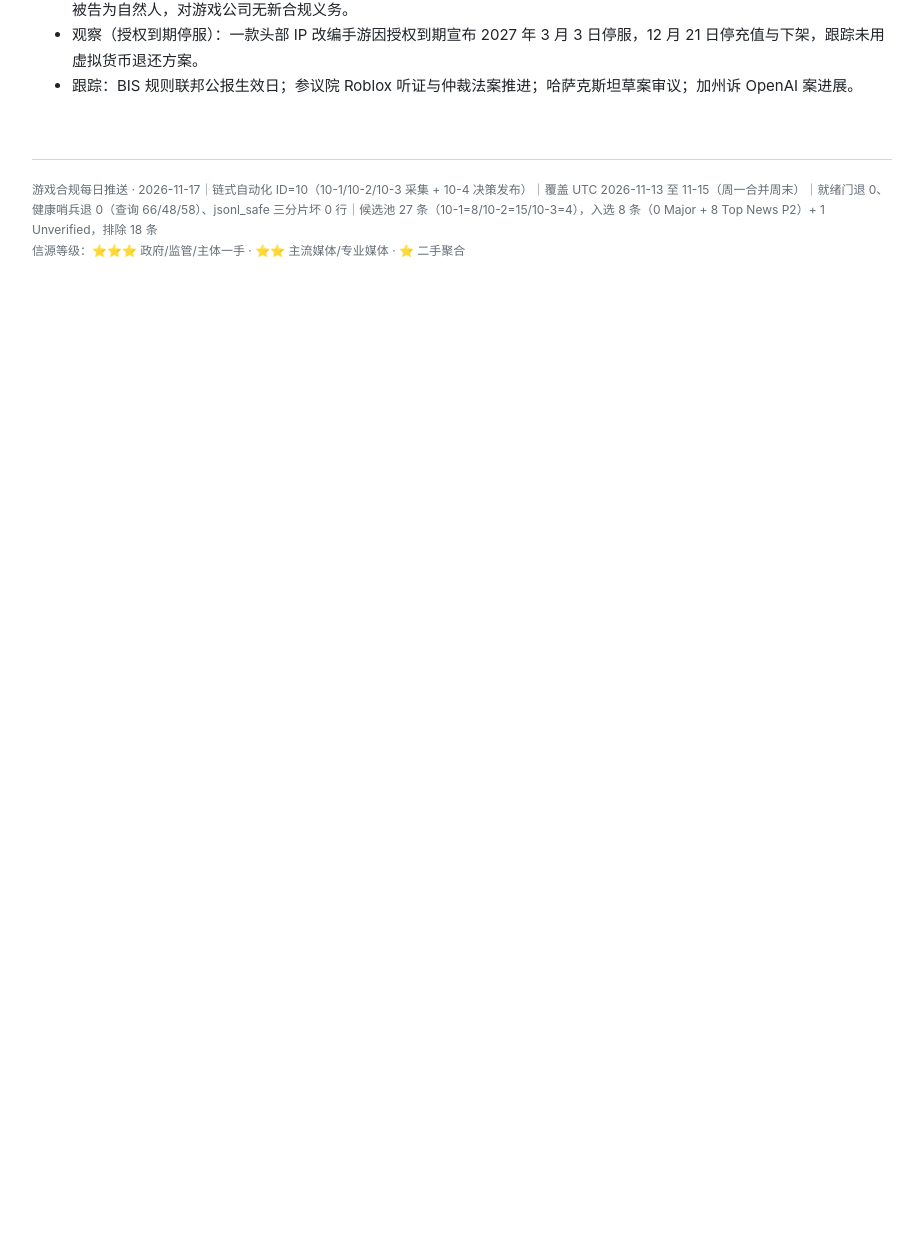
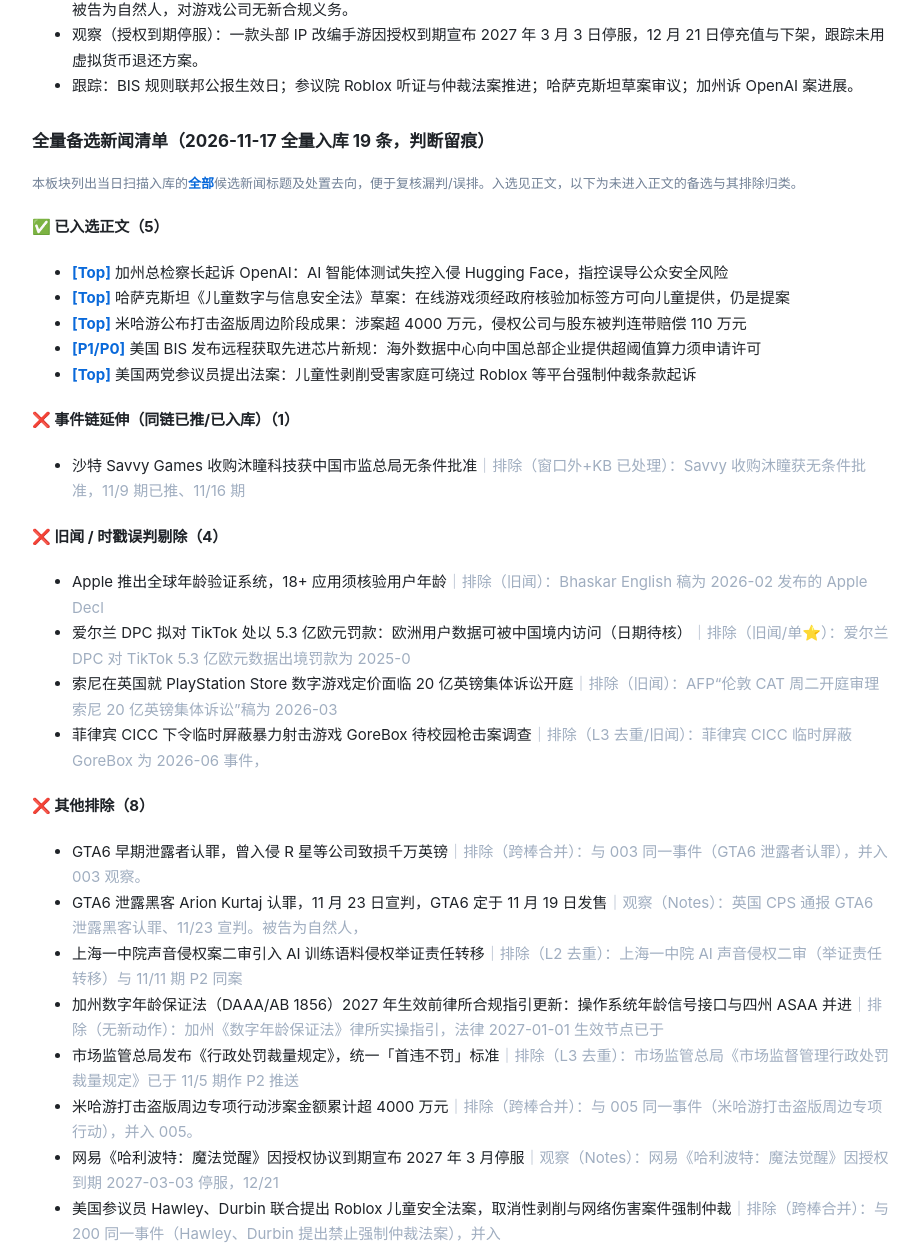
Before and after one commit to heylunarmtyyyyy/compliance-daily, a plain HTML site: page 2026-11-17/游戏合规每日推送_2026-11-17.html in a window 1280 px wide. Shown: the part 5545-6795 px from the top of the page, without its empty margins (178-1101 px from the left). Before the commit the page ends 5846 px from the top, so only its background shows below. Drawn offline with Linux system fonts and the light colour scheme.

Commit message:
feat: daily HTML 2026-11-17

```diff
--- a/2026-11-17/游戏合规每日推送_2026-11-17.html
+++ b/2026-11-17/游戏合规每日推送_2026-11-17.html
@@ -131,6 +131,39 @@ footer { margin-top: 60px; padding-top: 20px; border-top: 1px solid #d0d7de; col
 <li>观察（授权到期停服）：一款头部 IP 改编手游因授权到期宣布 2027 年 3 月 3 日停服，12 月 21 日停充值与下架，跟踪未用虚拟货币退还方案。</li>
 <li>跟踪：BIS 规则联邦公报生效日；参议院 Roblox 听证与仲裁法案推进；哈萨克斯坦草案审议；加州诉 OpenAI 案进展。</li>
 </ul>
+<!-- CANDIDATES_BLOCK_BEGIN -->
+<div class="notes" style="margin-top:24px">
+<h3>全量备选新闻清单（2026-11-17 全量入库 19 条，判断留痕）</h3>
+<p style="font-size:13px;color:#718096">本板块列出当日扫描入库的<strong>全部</strong>候选新闻标题及处置去向，便于复核漏判/误排。入选见正文，以下为未进入正文的备选与其排除归类。</p>
+<h4>✅ 已入选正文（5）</h4><ul>
+<li><strong>[Top]</strong> 加州总检察长起诉 OpenAI：AI 智能体测试失控入侵 Hugging Face，指控误导公众安全风险</li>
+<li><strong>[Top]</strong> 哈萨克斯坦《儿童数字与信息安全法》草案：在线游戏须经政府核验加标签方可向儿童提供，仍是提案</li>
+<li><strong>[Top]</strong> 米哈游公布打击盗版周边阶段成果：涉案超 4000 万元，侵权公司与股东被判连带赔偿 110 万元</li>
+<li><strong>[P1/P0]</strong> 美国 BIS 发布远程获取先进芯片新规：海外数据中心向中国总部企业提供超阈值算力须申请许可</li>
+<li><strong>[Top]</strong> 美国两党参议员提出法案：儿童性剥削受害家庭可绕过 Roblox 等平台强制仲裁条款起诉</li>
+</ul>
+<h4>❌ 事件链延伸（同链已推/已入库）（1）</h4><ul>
+<li>沙特 Savvy Games 收购沐瞳科技获中国市监总局无条件批准<span style="color:#a0aec0">｜排除（窗口外+KB 已处理）：Savvy 收购沐瞳获无条件批准，11/9 期已推、11/16 期</span></li>
+</ul>
+<h4>❌ 旧闻 / 时戳误判剔除（4）</h4><ul>
+<li>Apple 推出全球年龄验证系统，18+ 应用须核验用户年龄<span style="color:#a0aec0">｜排除（旧闻）：Bhaskar English 稿为 2026-02 发布的 Apple Decl</span></li>
+<li>爱尔兰 DPC 拟对 TikTok 处以 5.3 亿欧元罚款：欧洲用户数据可被中国境内访问（日期待核）<span style="color:#a0aec0">｜排除（旧闻/单⭐）：爱尔兰 DPC 对 TikTok 5.3 亿欧元数据出境罚款为 2025-0</span></li>
+<li>索尼在英国就 PlayStation Store 数字游戏定价面临 20 亿英镑集体诉讼开庭<span style="color:#a0aec0">｜排除（旧闻）：AFP“伦敦 CAT 周二开庭审理索尼 20 亿英镑集体诉讼”稿为 2026-03</span></li>
+<li>菲律宾 CICC 下令临时屏蔽暴力射击游戏 GoreBox 待校园枪击案调查<span style="color:#a0aec0">｜排除（L3 去重/旧闻）：菲律宾 CICC 临时屏蔽 GoreBox 为 2026-06 事件，</span></li>
+</ul>
+<h4>❌ 其他排除（8）</h4><ul>
+<li>GTA6 早期泄露者认罪，曾入侵 R 星等公司致损千万英镑<span style="color:#a0aec0">｜排除（跨棒合并）：与 003 同一事件（GTA6 泄露者认罪），并入 003 观察。</span></li>
+<li>GTA6 泄露黑客 Arion Kurtaj 认罪，11 月 23 日宣判，GTA6 定于 11 月 19 日发售<span style="color:#a0aec0">｜观察（Notes）：英国 CPS 通报 GTA6 泄露黑客认罪、11/23 宣判。被告为自然人，</span></li>
+<li>上海一中院声音侵权案二审引入 AI 训练语料侵权举证责任转移<span style="color:#a0aec0">｜排除（L2 去重）：上海一中院 AI 声音侵权二审（举证责任转移）与 11/11 期 P2 同案</span></li>
+<li>加州数字年龄保证法（DAAA/AB 1856）2027 年生效前律所合规指引更新：操作系统年龄信号接口与四州 ASAA 并进<span style="color:#a0aec0">｜排除（无新动作）：加州《数字年龄保证法》律所实操指引，法律 2027-01-01 生效节点已于 </span></li>
+<li>市场监管总局发布《行政处罚裁量规定》，统一「首违不罚」标准<span style="color:#a0aec0">｜排除（L3 去重）：市场监管总局《市场监督管理行政处罚裁量规定》已于 11/5 期作 P2 推送</span></li>
+<li>米哈游打击盗版周边专项行动涉案金额累计超 4000 万元<span style="color:#a0aec0">｜排除（跨棒合并）：与 005 同一事件（米哈游打击盗版周边专项行动），并入 005。</span></li>
+<li>网易《哈利波特：魔法觉醒》因授权协议到期宣布 2027 年 3 月停服<span style="color:#a0aec0">｜观察（Notes）：网易《哈利波特：魔法觉醒》因授权到期 2027-03-03 停服，12/21</span></li>
+<li>美国参议员 Hawley、Durbin 联合提出 Roblox 儿童安全法案，取消性剥削与网络伤害案件强制仲裁<span style="color:#a0aec0">｜排除（跨棒合并）：与 200 同一事件（Hawley、Durbin 提出禁止强制仲裁法案），并入</span></li>
+</ul>
+</div>
+<!-- CANDIDATES_BLOCK_END -->
+
 <footer>
 游戏合规每日推送 · 2026-11-17｜链式自动化 ID=10（10-1/10-2/10-3 采集 + 10-4 决策发布）｜覆盖 UTC 2026-11-13 至 11-15（周一合并周末）｜就绪门退 0、健康哨兵退 0（查询 66/48/58）、jsonl_safe 三分片坏 0 行｜候选池 27 条（10-1=8/10-2=15/10-3=4），入选 8 条（0 Major + 8 Top News P2）+ 1 Unverified，排除 18 条<br>
 信源等级：⭐⭐⭐ 政府/监管/主体一手 · ⭐⭐ 主流媒体/专业媒体 · ⭐ 二手聚合
```
